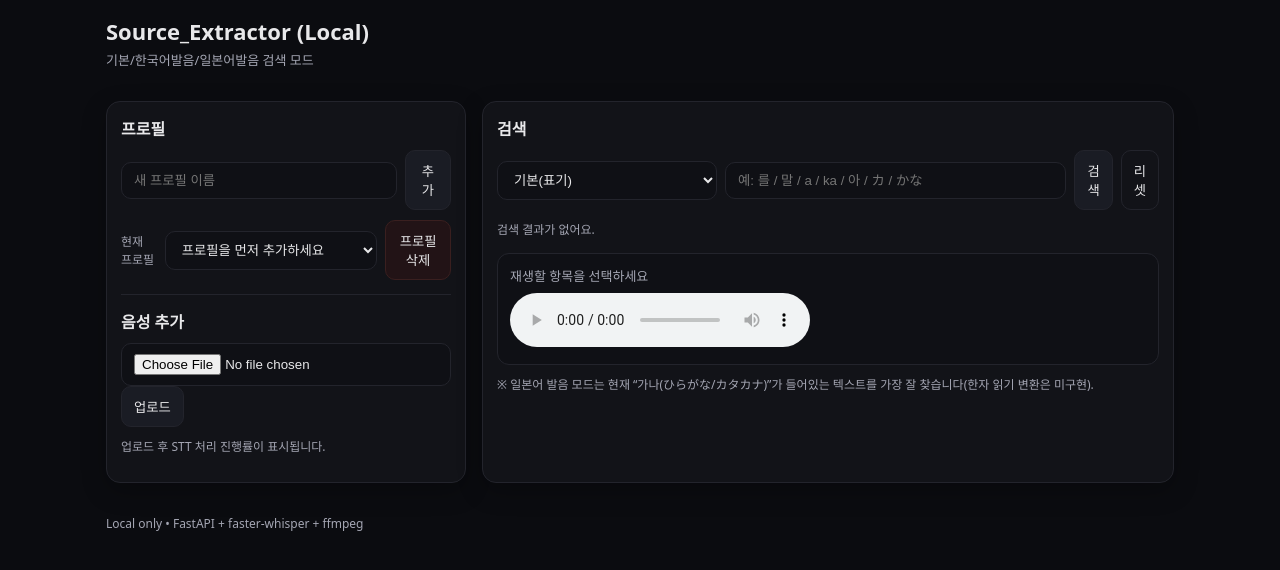
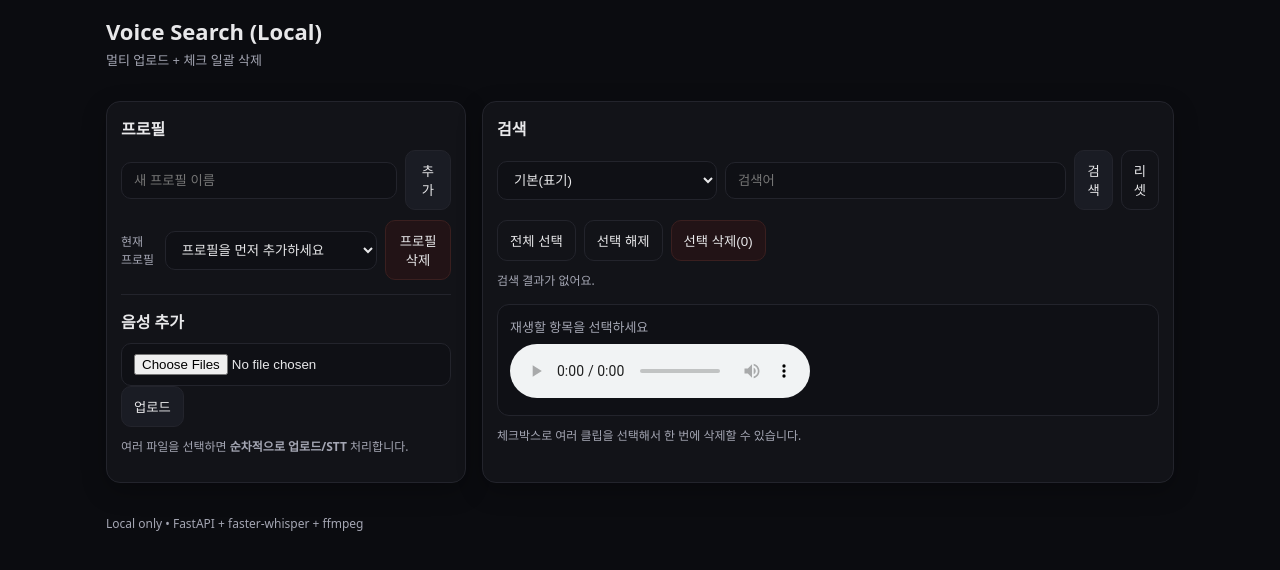
Before and after one commit to Orange0929/Source_extractor, a FastAPI app: page / in a window 1280 px wide. Shown: the top 570 px of the page. Run offline with FastAPI, Linux system fonts and the light colour scheme; data that the repository does not hold is empty.

Commit message:
index.html

```diff
--- a/templates/index.html
+++ b/templates/index.html
@@ -10,8 +10,8 @@
 <body>
   <header class="wrap header" translate="no">
     <div>
-      <h1 class="notranslate">Source_Extractor (Local)</h1>
-      <p class="sub notranslate">기본/한국어발음/일본어발음 검색 모드</p>
+      <h1 class="notranslate">Voice Search (Local)</h1>
+      <p class="sub notranslate">멀티 업로드 + 체크 일괄 삭제</p>
     </div>
   </header>
 
@@ -35,7 +35,8 @@
 
       <h2 class="notranslate">음성 추가</h2>
       <form id="uploadForm">
-        <input id="audioFile" class="notranslate" type="file" accept=".wav,.mp3,.m4a,.flac,.ogg,.aac" />
+        <!-- ✅ multiple -->
+        <input id="audioFile" class="notranslate" type="file" multiple accept=".wav,.mp3,.m4a,.flac,.ogg,.aac" />
         <button type="submit" class="notranslate">업로드</button>
       </form>
 
@@ -48,7 +49,7 @@
       </div>
 
       <p class="hint notranslate">
-        업로드 후 STT 처리 진행률이 표시됩니다.
+        여러 파일을 선택하면 <b>순차적으로 업로드/STT</b> 처리합니다.
       </p>
     </section>
 
@@ -62,9 +63,16 @@
           <option value="ko_sound">한국어 발음(연음/동화)</option>
           <option value="jp_sound">일본어 발음(로마자/한글→가나)</option>
         </select>
-        <input id="searchInput" class="notranslate" placeholder="예: 를 / 말 / a / ka / 아 / カ / かな" />
+        <input id="searchInput" class="notranslate" placeholder="검색어" />
         <button id="btnSearch" class="notranslate">검색</button>
         <button id="btnReset" class="ghost notranslate">리셋</button>
+      </div>
+
+      <!-- ✅ bulk controls -->
+      <div class="row" style="margin-top:8px;">
+        <button id="btnSelectAll" class="ghost notranslate" type="button">전체 선택</button>
+        <button id="btnSelectNone" class="ghost notranslate" type="button">선택 해제</button>
+        <button id="btnDeleteSelected" class="danger notranslate" type="button" disabled>선택 삭제(0)</button>
       </div>
 
       <div id="results" class="results"></div>
@@ -78,7 +86,7 @@
       </div>
 
       <p class="hint notranslate">
-        ※ 일본어 발음 모드는 현재 “가나(ひらがな/カタカナ)”가 들어있는 텍스트를 가장 잘 찾습니다(한자 읽기 변환은 미구현).
+        체크박스로 여러 클립을 선택해서 한 번에 삭제할 수 있습니다.
       </p>
     </section>
   </main>
```
